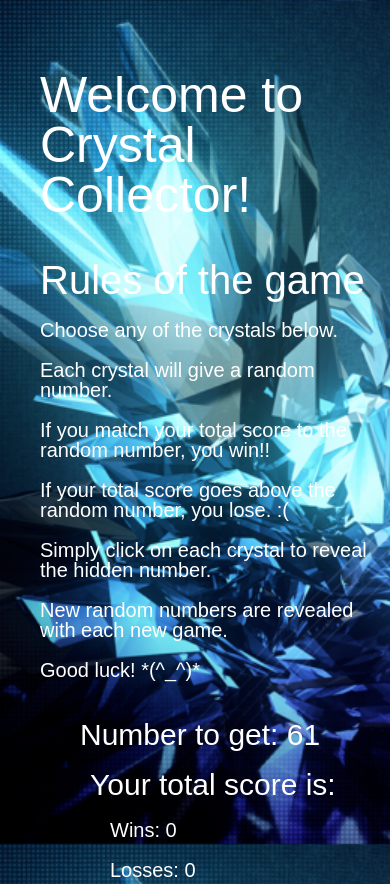
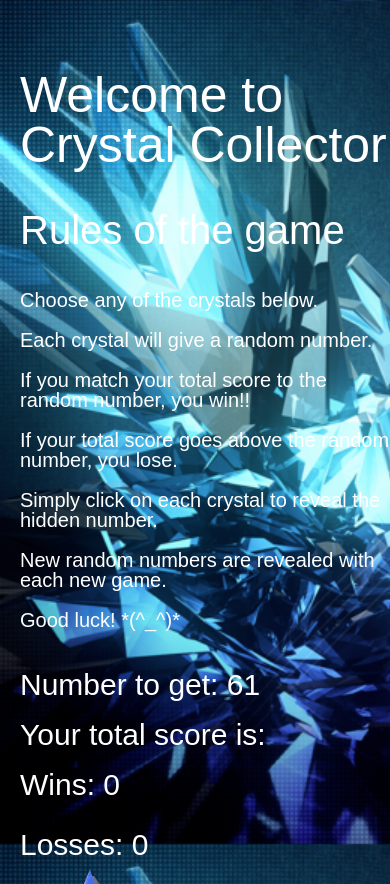
Before and after one commit to juanitapinkney/CrystalCollector, a plain HTML site: page index.html in a window 390 px wide. Shown: the top 884 px of the page. Drawn offline with nearby package versions, Linux system fonts and the light colour scheme.

Commit message:
adds mobile responsiveness

```diff
--- a/assets/css/style.css
+++ b/assets/css/style.css
@@ -5,6 +5,7 @@ html {
 	-o-background-size: cover;
 	background-size: cover;
 	background-position: left;
+	margin-left: 20px;
 }
 .crystalpic {
 	width: 200px;
@@ -17,7 +18,6 @@ h1 {
 	font-weight: lighter;
 	font-width: 1.5;
 	text-align: left;
-	margin-left: 10px;
 	padding-top: 70px;
 }
 h2 {
@@ -27,7 +27,6 @@ h2 {
 	font-weight: lighter;
 	font-width: 1.5;
 	text-align: left;
-	margin-left: 10px;
 }
 h3 {
 	color: white;
@@ -36,7 +35,6 @@ h3 {
 	font-weight: lighter;
 	font-width: 1.5;
 	text-align: left;
-	margin-left: 10px;
 }
 h4 {
 	color: white;
@@ -45,7 +43,6 @@ h4 {
 	font-weight: lighter;
 	font-width: 1.5;
 	text-align: left;
-	margin-left: 10px;
 }
 li {
 	color: white;
@@ -54,7 +51,6 @@ li {
 	font-weight: lighter;
 	font-width: 1.5;
 	text-align: left;
-	margin-left: 10px;
 }
 div {
 	color: white;
@@ -63,7 +59,6 @@ div {
 	font-weight: lighter;
 	font-width: 1.5;
 	text-align: left;
-	margin-left: 10px;
 }
 footer {
 	color: white;
--- a/index.html
+++ b/index.html
@@ -1,7 +1,11 @@
 <!Doctype html>
 <html lang="en">
    <head>
+
       <meta charset="utf-8">
+      <meta name="viewport" content="width=device-width, initial-scale=1, shrink-to-fit=no">
+      <meta name="description" content="">
+      <meta name="author" content="">
       <title>Crystal Collector</title>
 
       <link rel="stylesheet" type="text/css" href="assets/css/reset.css">
@@ -11,28 +15,29 @@
 
  </head>
 <body>
-
   <div class="container">
     <div class="row">
-          <div class="col-md-12 ml-auto">
-            <h1><strong>Welcome to Crystal Collector!</strong></h1>
+      <div class="col-lg-4">
+        <h1>Welcome to Crystal Collector</h1>
         <br><br>
         <h2>Rules of the game</h2>
+        <br><br>
+        <ul>
+          <li>Choose any of the crystals below.</li>
           <br>
-          <ul>
-            <li>Choose any of the crystals below.</li><br>
-            <li>Each crystal will give a random number.</li><br>
-            <li>If you match your total score to the random number, you win!!</li><br>
-            <li>If your total score goes above the random number, you lose. :(</li><br>
-            <li>Simply click on each crystal to reveal the hidden number.</li><br>
-            <li>New random numbers are revealed with each new game.</li><br>
-            <li>Good luck! *(^_^)*</li><br>
+          <li>Each crystal will give a random number.</li>
+          <br>
+          <li>If you match your total score to the random number, you win!!</li>
+          <br>
+          <li>If your total score goes above the random number, you lose.</li>
+          <br>
+          <li>Simply click on each crystal to reveal the hidden number.</li>
+          <br>
+          <li>New random numbers are revealed with each new game.</li>
+          <br>
+          <li>Good luck! *(^_^)*</li>
+          <br>
         </ul>
-        </div>
-
-        <div class="container">
-          <div class="row">
-            <div class="col-md-12 ml-auto">
         <div id="randomnumber-and-scoreboard">
           <div id="random-number-generator">
             <span id="random-number"></span>
@@ -45,14 +50,14 @@
               <h3>Your total score is: <span id="finalTotal"></span></h3>
             </div>
             <br>
+            <div class="winsAndLosses">
+              <h3>Wins: <span id= "numberWins"></span><br><br> Losses: <span id= "numberLosses"></span></h3>
             </div>
-                <div class="container">
-                  <div class="row">
-                    <div class="col-md-5 ml-auto">
-                      <div class="winsAndLosses">
-                        <h4>Wins: <span id= "numberWins"></span><br><br> Losses: <span id= "numberLosses"></span></h4>
           </div>
-                      <br>
+        </div>
+      </div>
+    </div>
+  </div>
     <div class="crystal">
       <img src="assets/images/purple.jpg" class=crystalpic id= "purple" alt="Purple Crystal">
       <img src="assets/images/bluemarine.jpg" class=crystalpic id="bluemarine" alt="bluemarine">
@@ -60,14 +65,13 @@
       <img src="assets/images/naicacrystal.png" class=crystalpic id="naicacrystal" alt="naicacrystal">
     </div>
   </div>
-                  </div>
-                </div>
   <br>
 
     <!-- Footer --><!-- Copyright -->
     <footer>
       <div class="copyright py-4 text-center text-white font-weight-light mb-0">
-          <div class="container" style="text-align: center; font-family: sans-serif; font-size: 15px;">Copyright &copy;  <script language="javascript" type="text/javascript">
+        <div class="container" style="text-align: center; font-family: sans-serif; font-size: 15px;">Copyright &copy;
+          <script language="javascript" type="text/javascript">
             var today = new Date();
               var year = today.getFullYear();
               document.write(year);
@@ -79,6 +83,5 @@
       <!-- Javascript and jQuery Script -->
       <script src="https://cdnjs.cloudflare.com/ajax/libs/jquery/3.2.1/jquery.min.js"></script>
       <script type="text/javascript" src="./assets/javascript/ccgame.js" type="text/javascript"></script>
-
     </body>
     </html>
```
Also changed, not shown: 1 other file. Lines whose indentation alone changed are shown as unchanged.
